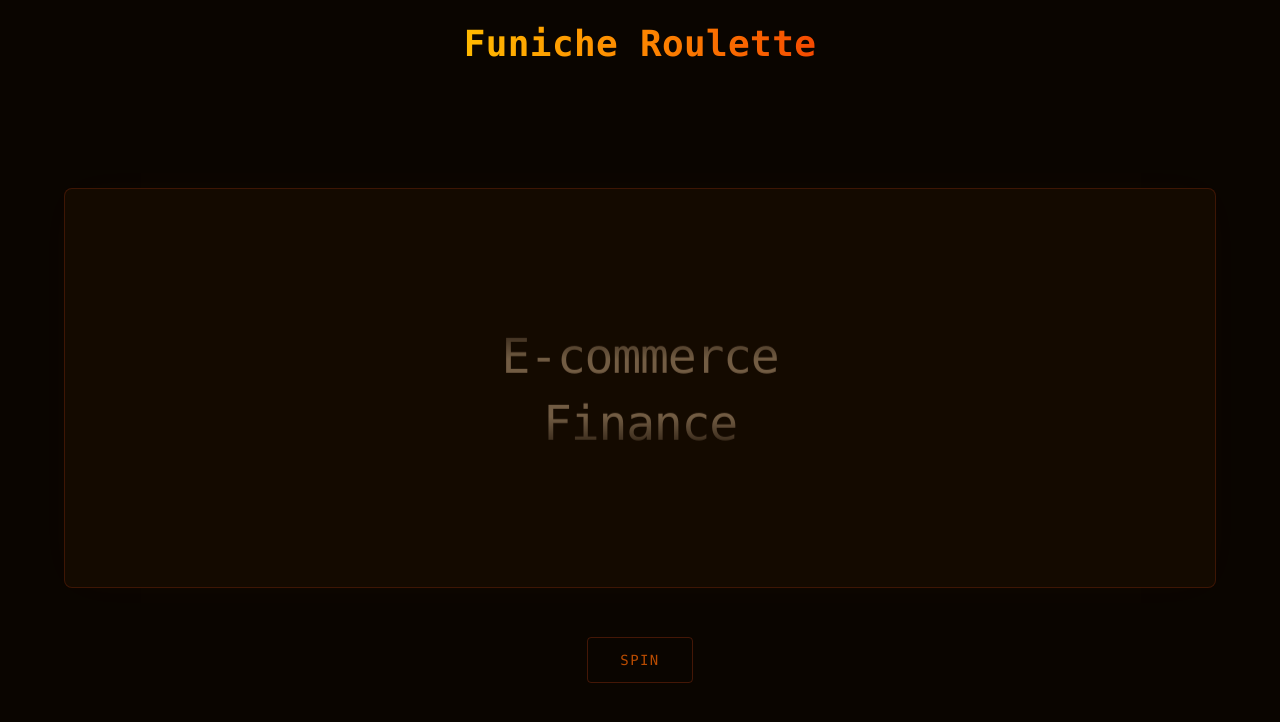
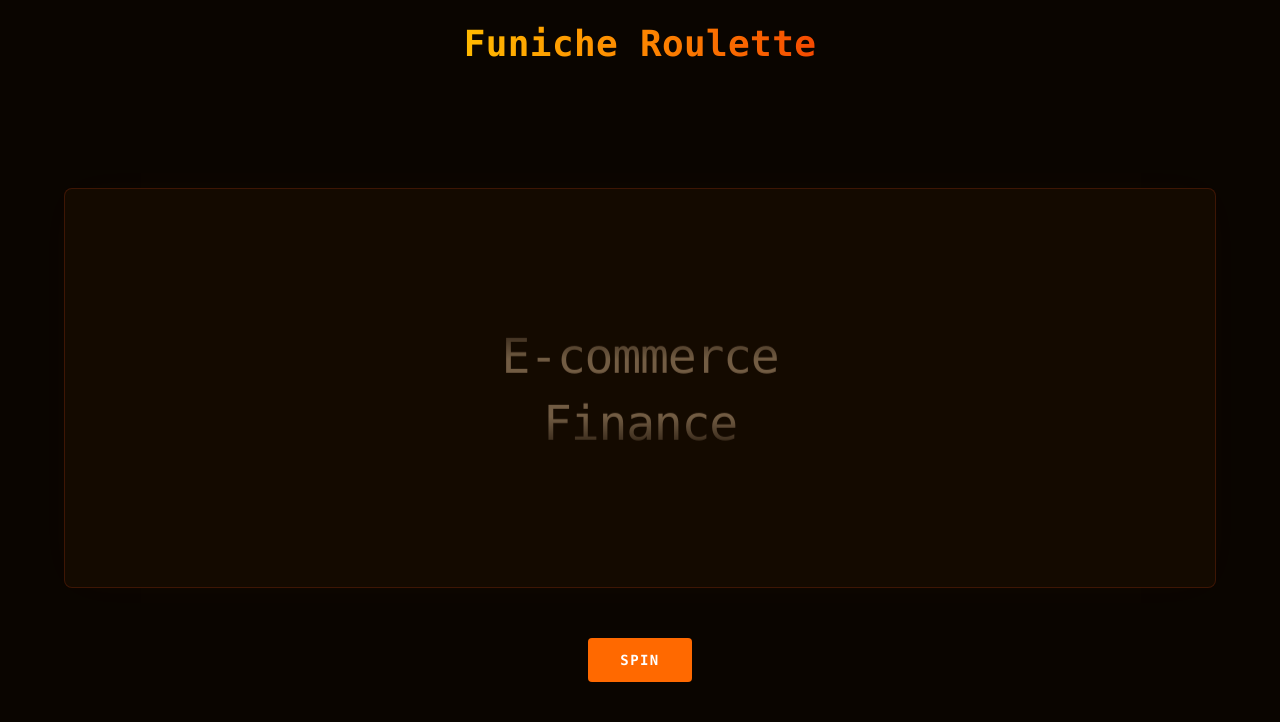
Before and after one commit to chxmpizy/Niche_Roulette, a Next.js app: page / in a window 1280 px wide. Shown: the top 722 px of the page. Built offline with nearby package versions, Linux system fonts and the light colour scheme.

Commit message:
style: change button background to solid orange and text to white

```diff
--- a/components/roulette/category-stage.tsx
+++ b/components/roulette/category-stage.tsx
@@ -66,10 +66,10 @@ export function CategoryStage() {
                 onClick={startSpin}
                 disabled={isSpinning}
                 className={clsx(
-                  "px-8 py-3 text-sm font-mono tracking-widest uppercase rounded border transition-all duration-300",
+                  "px-8 py-3 text-sm font-bold font-mono tracking-widest uppercase rounded transition-all duration-300",
                   isSpinning
-                    ? "border-transparent text-orange-900/50 opacity-50"
-                    : "border-orange-900/50 text-orange-500/70 hover:text-orange-200 hover:border-orange-500 hover:bg-orange-500/10 hover:shadow-[0_0_20px_-5px_rgba(249,115,22,0.2)]"
+                    ? "bg-orange-900/30 text-white/50 cursor-not-allowed"
+                    : "bg-orange-500 text-white hover:bg-orange-400 hover:shadow-[0_0_20px_-5px_rgba(249,115,22,0.4)]"
                 )}
               >
                 {isSpinning ? "Spinning..." : "Spin"}
@@ -77,7 +77,7 @@ export function CategoryStage() {
             ) : (
               <button
                 onClick={startSpin}
-                className="px-8 py-3 text-sm font-bold font-mono tracking-widest uppercase rounded border border-transparent bg-gradient-to-r from-amber-500 to-orange-600 text-black hover:opacity-90 transition-all duration-300 animate-in fade-in slide-in-from-bottom-4 shadow-[0_0_30px_-5px_rgba(249,115,22,0.4)]"
+                className="px-8 py-3 text-sm font-bold font-mono tracking-widest uppercase rounded bg-gradient-to-r from-orange-400 to-orange-600 text-white hover:opacity-90 transition-all duration-300 animate-in fade-in slide-in-from-bottom-4 shadow-[0_0_30px_-5px_rgba(249,115,22,0.5)]"
               >
                 Spin Again
               </button>
```
